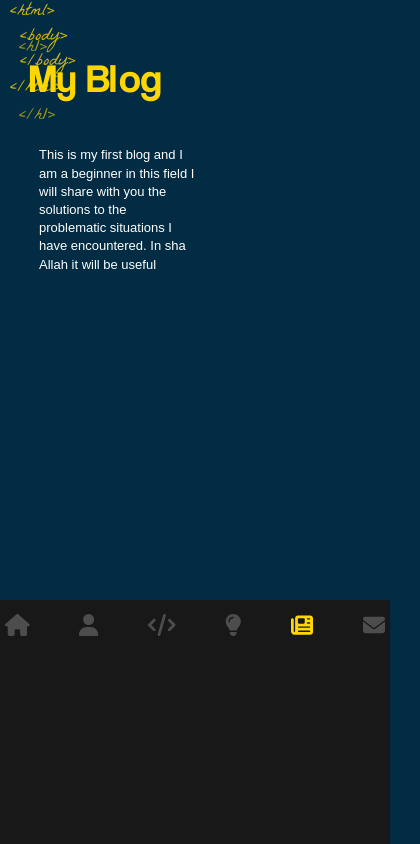
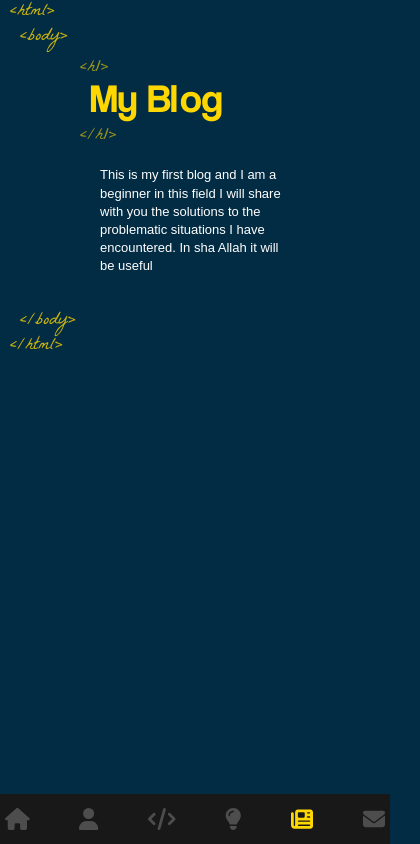
Before and after one commit to bekzodjonganiyev/portfolio-website, a React (Create React App) app: page /blog in a window 390 px wide. Shown: the top 844 px of the page, 420 px wide, since content can reach past the window. Built offline with nearby package versions, Linux system fonts and the light colour scheme.

Commit message:
bottom nav

```diff
--- a/public/index.html
+++ b/public/index.html
@@ -18,6 +18,5 @@
   <body>
     <noscript>You need to enable JavaScript to run this app.</noscript>
     <div id="root"></div>
-
   </body>
 </html>
--- a/src/components/Layout/Layout.scss
+++ b/src/components/Layout/Layout.scss
@@ -30,8 +30,10 @@ section {
 .blog-page,
 .contact-page {
   display: flex;
+  align-items: center;
+  justify-content: space-between;
   will-change: contents;
-  z-index: 1;
+  padding: 20px 100px ;
   transform-style: preserve-3d;
   animation: fadeIn 0.5s forwards;
   animation-delay: 0.5s;
@@ -90,13 +92,8 @@ section {
     }
   }
 
-  .text-zone {
-    position: absolute;
-    left: 10%;
-    top: 50%;
-    transform: translateY(-50%);
-    width: 40%;
-    max-height: 90%;
+  &:first-child, &:last-child{
+    width: 50%;
   }
 
   .text-animate-hover {
@@ -110,11 +107,15 @@ section {
   section{
     display: flex;
     flex-direction: column-reverse;
-    margin: 0 auto;
 
     .page{
-      max-height: 600px;
-      width: 100%;
+      position: fixed;
+      top: 0;
+      z-index: -1;
+      width: 100% !important;
+      max-height: 500px;
+      overflow-y: scroll;
+      margin-bottom: 100px;
     }
   }
 }
--- a/src/components/Sidebar/Sidebar.scss
+++ b/src/components/Sidebar/Sidebar.scss
@@ -148,11 +148,13 @@
 
 @media screen and (max-width:450px) {
   .nav-bar{
-    width: 100% !important;
+    position: fixed;
+    bottom: 0;
+    width: 100%;
+    height: 50px;
     display: flex !important;
     flex-direction: row !important;
     align-items: flex-start;
-    margin: 0 auto !important;
   }
 
   .logo, ul{
--- a/src/pages/About/About.jsx
+++ b/src/pages/About/About.jsx
@@ -49,7 +49,7 @@ const About = () => {
         </p>
       </div>
 
-      <div className="stage-cube-cont">
+      {/* <div className="stage-cube-cont">
         <div className="cubespinner">
           <div className="face1">
             <FontAwesomeIcon icon={faAngular} color="#DD0031" />
@@ -70,7 +70,7 @@ const About = () => {
             <FontAwesomeIcon icon={faGitAlt} color="#EC4D28" />
           </div>
         </div>
-      </div>
+      </div> */}
     </div>
   )
 }
--- a/src/pages/Contact/Contact.jsx
+++ b/src/pages/Contact/Contact.jsx
@@ -87,10 +87,6 @@ const Contact = () => {
             </form>
           </div>
         </div>
-
-        <div className='info-map'>
-          <img src={CallMeMP4} alt="call me gif"/>
-        </div>
       </div>
     </>
   )
```
